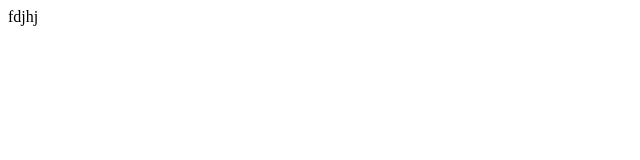
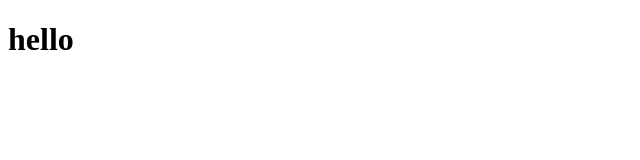
Before and after one commit to firstmentor/demohtml123, a plain HTML site: page a.html in a window 1280 px wide. Shown: the whole page, without its empty margins (0-640 px from the left). Drawn offline with Linux system fonts and the light colour scheme.

Commit message:
new filewe

```diff
--- a/a.html
+++ b/a.html
@@ -7,7 +7,7 @@
 </head>
 <body>
 
-fdjhj
+  <h1>hello</h1>
 
 </body>
 </html>
```
Also changed, not shown: g.html (added, +1 -0 lines).
